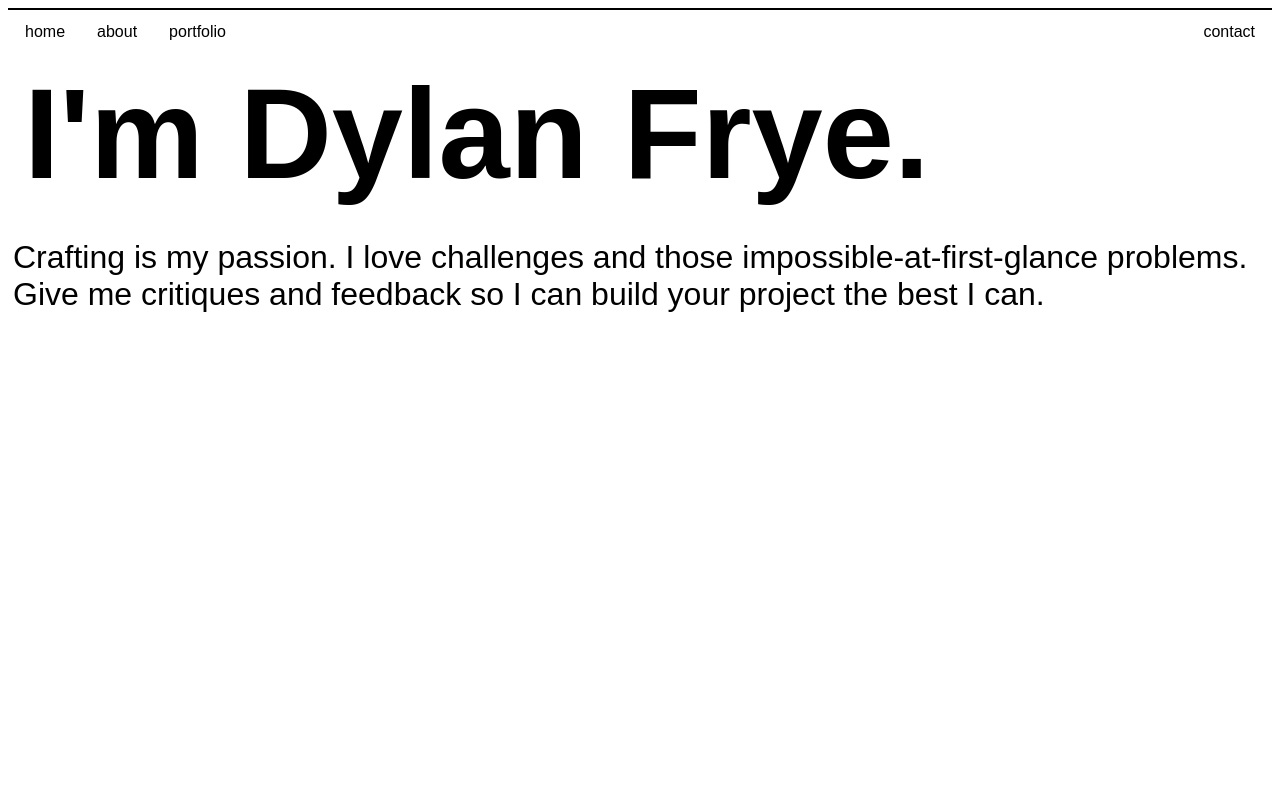
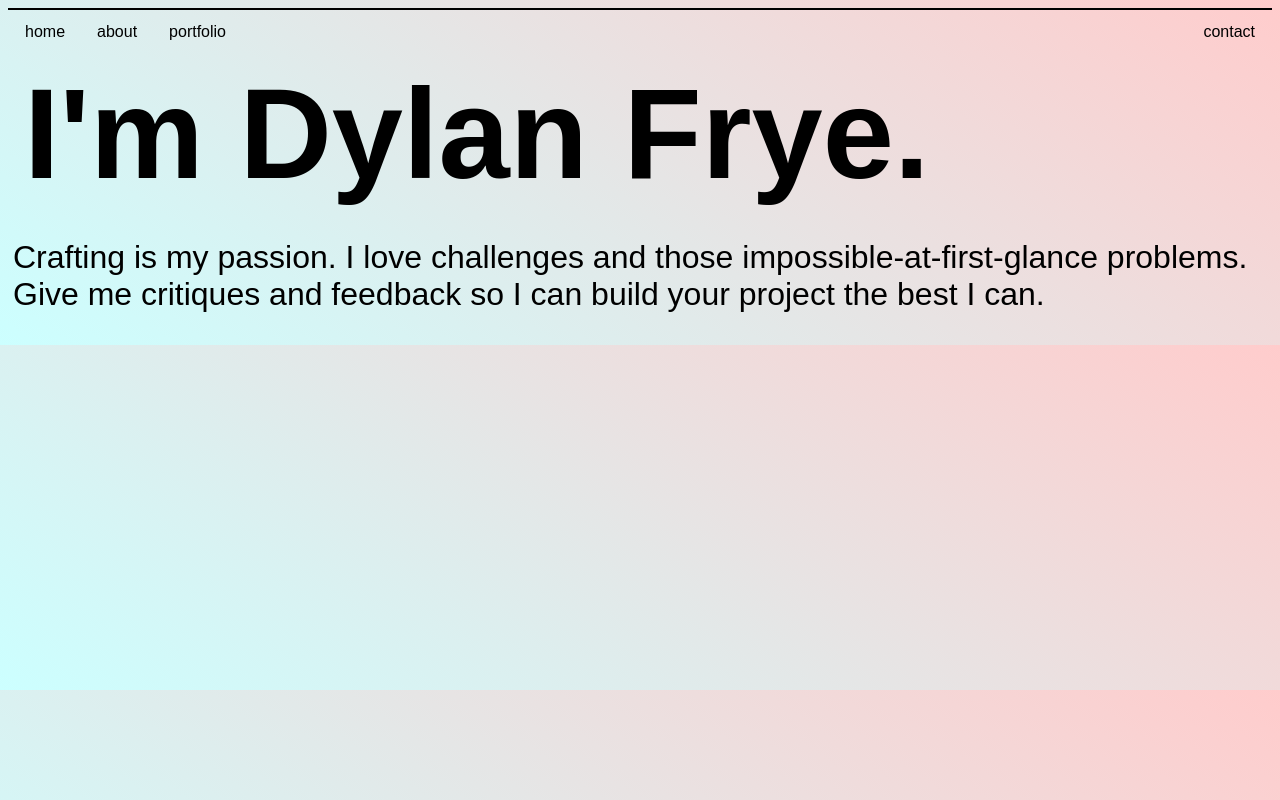
Before and after one commit to steakfrye/personal-website, a React (Create React App) app: page / in a window 1280 px wide. Built offline with nearby package versions, Linux system fonts and the light colour scheme.

Commit message:
Added gradient background.

```diff
--- a/src/stylesheets/index.css
+++ b/src/stylesheets/index.css
@@ -1,5 +1,6 @@
 body {
   font-family: sans-serif;
+  background: linear-gradient(35deg, #CCFFFF,#FFCCCC);
 }
 
 h1 {
```
